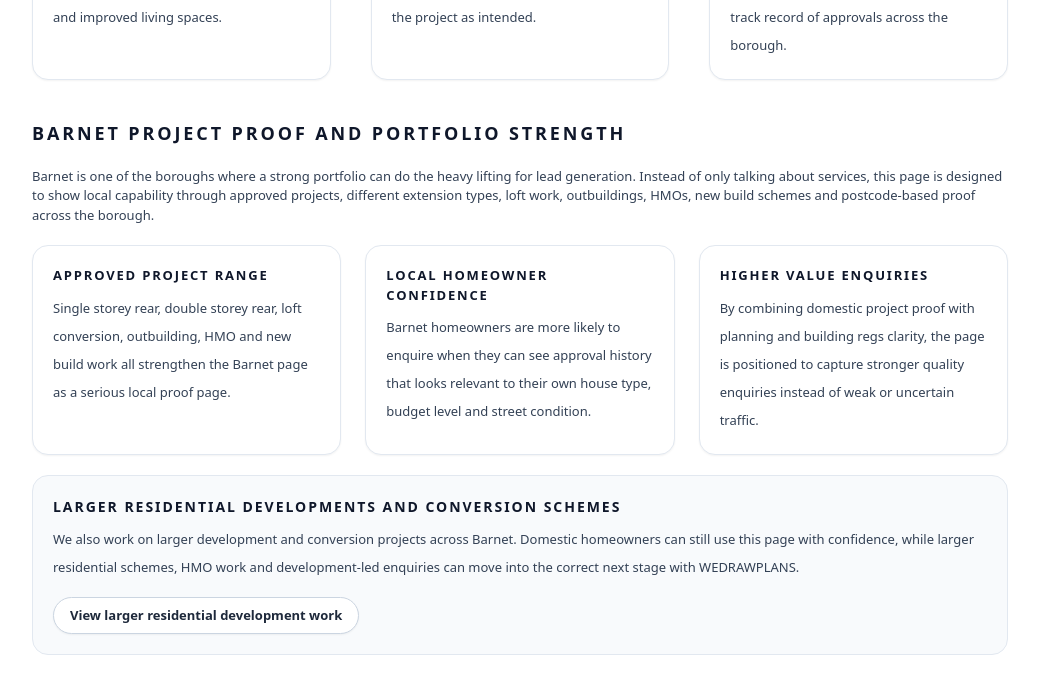
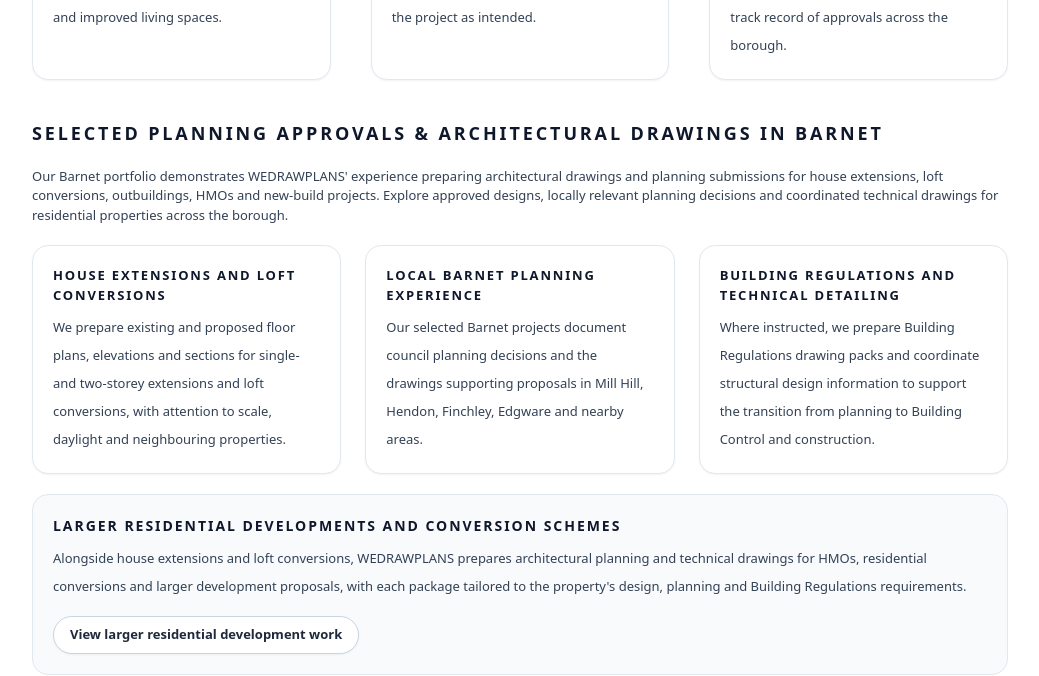
Before and after one commit to WEDRAWPLANS/wedrawplans, a Next.js app: page /areas/barnet in a window 1280 px wide. Shown: the part 11040-11716 px from the top of the page, without its empty margins (120-1159 px from the left). Built offline with nearby package versions, Linux system fonts and the light colour scheme.

Commit message:
Make Barnet portfolio language professional and homeowner-focused

```diff
--- a/pages/areas/barnet.tsx
+++ b/pages/areas/barnet.tsx
@@ -636,28 +636,25 @@ export default function BarnetAreaPage() {
 
               <div className="space-y-5">
                 <h2 className="text-[18px] font-semibold uppercase tracking-[0.16em] text-slate-900">
-                  Barnet project proof and portfolio strength
+                  Selected Planning Approvals &amp; Architectural Drawings in Barnet
                 </h2>
 
                 <p className="text-[13px] text-slate-700">
-                  Barnet is one of the boroughs where a strong portfolio can do the heavy lifting for lead generation.
-                  Instead of only talking about services, this page is designed to show local capability through
-                  approved projects, different extension types, loft work, outbuildings, HMOs, new build schemes
-                  and postcode-based proof across the borough.
+                  Our Barnet portfolio demonstrates WEDRAWPLANS' experience preparing architectural drawings and planning submissions for house extensions, loft conversions, outbuildings, HMOs and new-build projects. Explore approved designs, locally relevant planning decisions and coordinated technical drawings for residential properties across the borough.
                 </p>
 
                 <div className="grid gap-6 md:grid-cols-3">
                   <ProofCard
-                    title="Approved project range"
-                    body="Single storey rear, double storey rear, loft conversion, outbuilding, HMO and new build work all strengthen the Barnet page as a serious local proof page."
+                    title="House extensions and loft conversions"
+                    body="We prepare existing and proposed floor plans, elevations and sections for single- and two-storey extensions and loft conversions, with attention to scale, daylight and neighbouring properties."
                   />
                   <ProofCard
-                    title="Local homeowner confidence"
-                    body="Barnet homeowners are more likely to enquire when they can see approval history that looks relevant to their own house type, budget level and street condition."
+                    title="Local Barnet planning experience"
+                    body="Our selected Barnet projects document council planning decisions and the drawings supporting proposals in Mill Hill, Hendon, Finchley, Edgware and nearby areas."
                   />
                   <ProofCard
-                    title="Higher value enquiries"
-                    body="By combining domestic project proof with planning and building regs clarity, the page is positioned to capture stronger quality enquiries instead of weak or uncertain traffic."
+                    title="Building Regulations and technical detailing"
+                    body="Where instructed, we prepare Building Regulations drawing packs and coordinate structural design information to support the transition from planning to Building Control and construction."
                   />
                 </div>
 
@@ -666,9 +663,7 @@ export default function BarnetAreaPage() {
                     Larger residential developments and conversion schemes
                   </h3>
                   <p className="mt-2 text-[13px] leading-7 text-slate-700">
-                    We also work on larger development and conversion projects across Barnet. Domestic homeowners can
-                    still use this page with confidence, while larger residential schemes, HMO work and development-led
-                    enquiries can move into the correct next stage with WEDRAWPLANS.
+                    Alongside house extensions and loft conversions, WEDRAWPLANS prepares architectural planning and technical drawings for HMOs, residential conversions and larger development proposals, with each package tailored to the property's design, planning and Building Regulations requirements.
                   </p>
                   <div className="mt-4">
                     <Link
```
